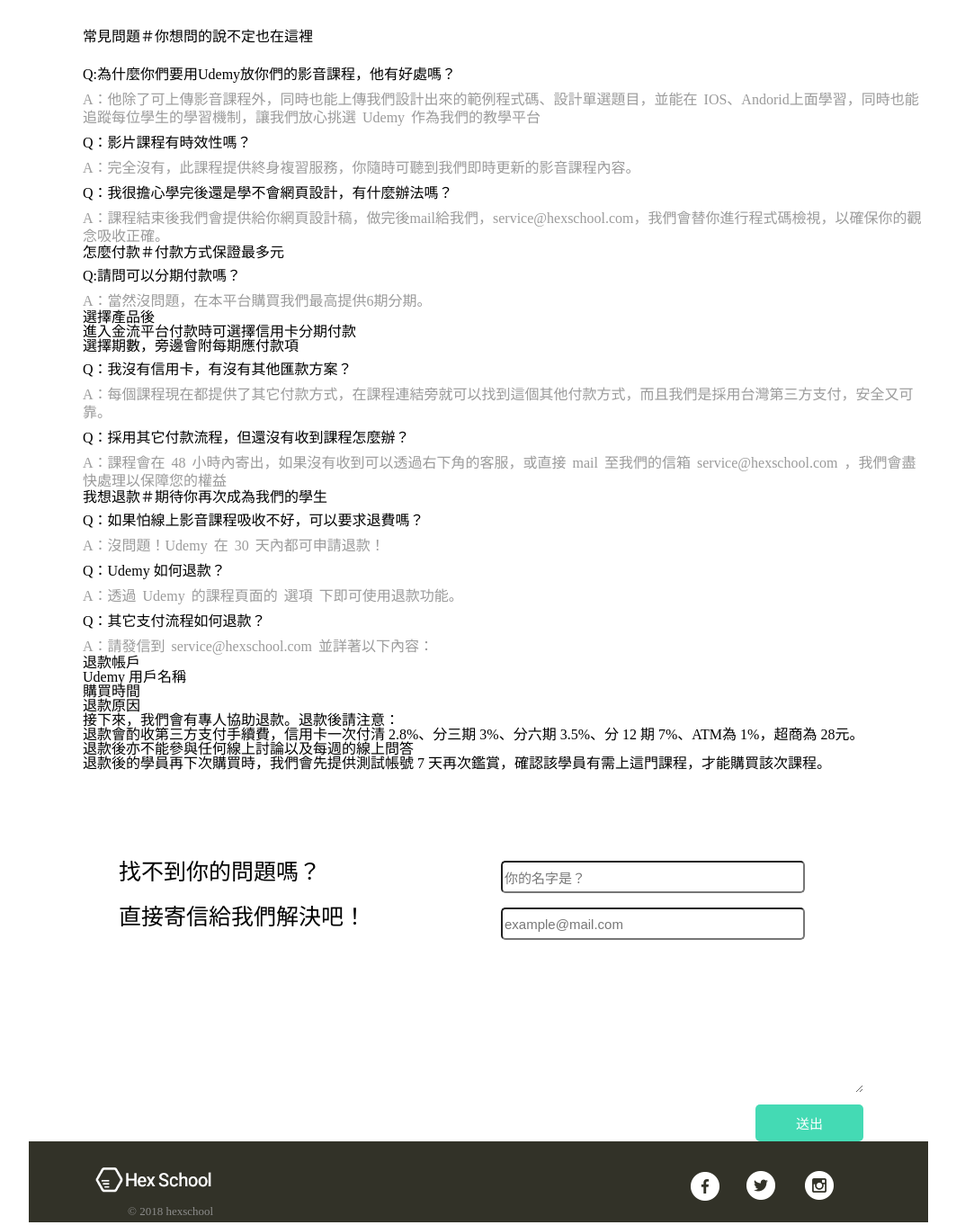
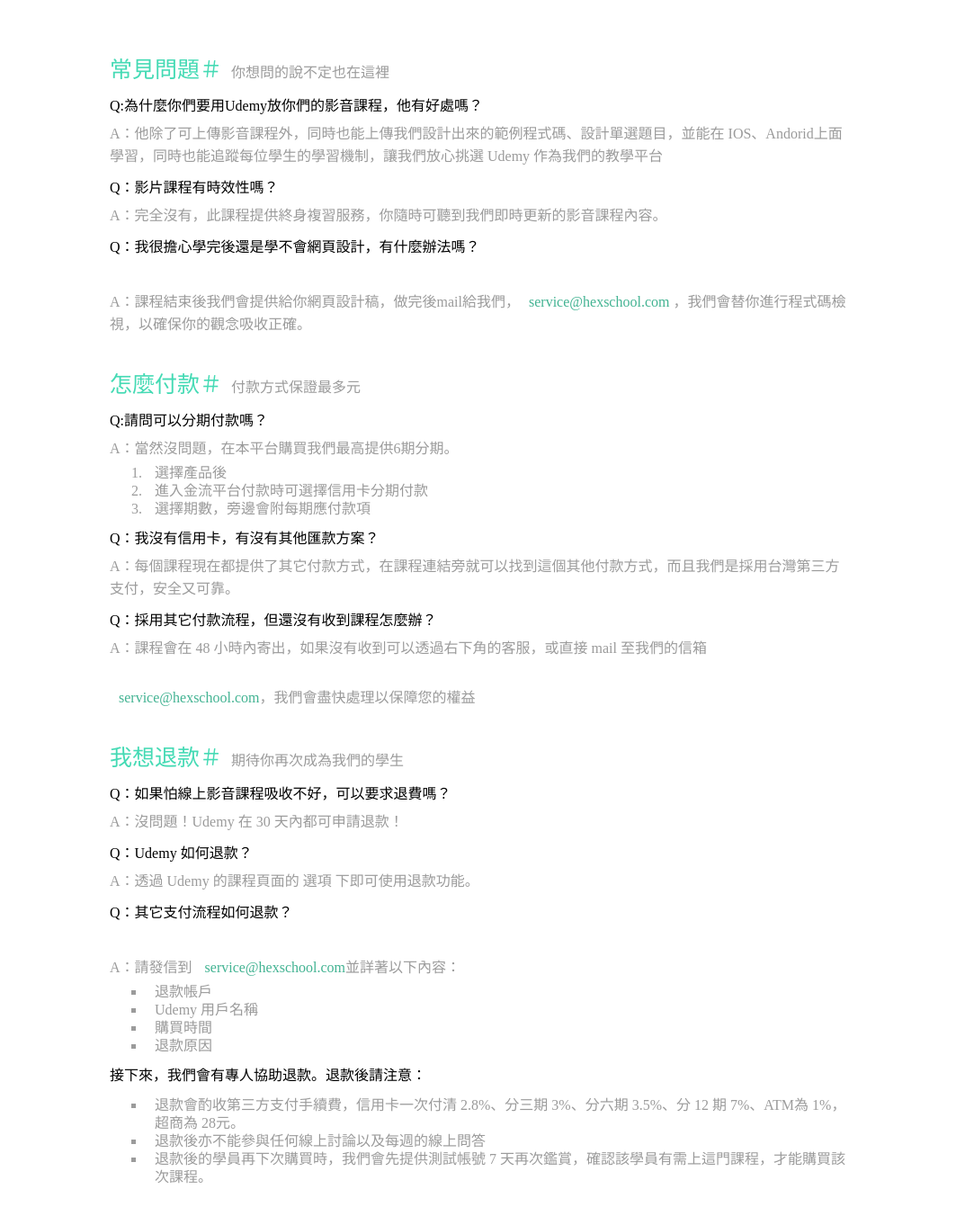
Before and after one commit to serenanamee/HexHtmlAssignment, a plain HTML site: page faq.html in a window 1280 px wide. Shown: the part 583-1945 px from the top of the page at 90% size, without its empty margins (108-1171 px from the left). Drawn offline with Linux system fonts and the light colour scheme.

Commit message:
edit css

```diff
--- a/faq.html
+++ b/faq.html
@@ -27,55 +27,57 @@
 			</div>
 		</div>
 		<div class="clearfix"></div>
-		<div class="content">
-			<div class="course">
-				<h3>常見問題＃<span>你想問的說不定也在這裡</span></h3><br>
+		<div class="content1">
+			<div class="course1">
+				<h3>常見問題＃<span>你想問的說不定也在這裡</span></h3>
 				<div class="clearfix"></div>
 				<h4>Q:為什麼你們要用Udemy放你們的影音課程，他有好處嗎？</h4>
-				<p>A：他除了可上傳影音課程外，同時也能上傳我們設計出來的範例程式碼、設計單選題目，並能在 IOS、Andorid上面學習，同時也能追蹤每位學生的學習機制，讓我們放心挑選 Udemy 作為我們的教學平台</p>
+				<h6>A：他除了可上傳影音課程外，同時也能上傳我們設計出來的範例程式碼、設計單選題目，並能在 IOS、Andorid上面學習，同時也能追蹤每位學生的學習機制，讓我們放心挑選 Udemy 作為我們的教學平台</h6>
 				<h4>Q：影片課程有時效性嗎？</h4>
-				<p>A：完全沒有，此課程提供終身複習服務，你隨時可聽到我們即時更新的影音課程內容。</p>
+				<h6>A：完全沒有，此課程提供終身複習服務，你隨時可聽到我們即時更新的影音課程內容。</h6>
 				<h4>Q：我很擔心學完後還是學不會網頁設計，有什麼辦法嗎？</h4>
-				<p>A：課程結束後我們會提供給你網頁設計稿，做完後mail給我們，service@hexschool.com，我們會替你進行程式碼檢視，以確保你的觀念吸收正確。</p><br>
+				<h6>A：課程結束後我們會提供給你網頁設計稿，做完後mail給我們，<span class="color">service@hexschool.com</span>
+				，我們會替你進行程式碼檢視，以確保你的觀念吸收正確。</h6>
 				<h3>怎麼付款＃<span>付款方式保證最多元</span></h3>
 				<div class="clearfix"></div>
 				<h4>Q:請問可以分期付款嗎？</h4>
-				<p>A：當然沒問題，在本平台購買我們最高提供6期分期。</p>
-				<ul>
+				<h6>A：當然沒問題，在本平台購買我們最高提供6期分期。</h6>
+				<ol>
 					<li>選擇產品後</li>
 					<li>進入金流平台付款時可選擇信用卡分期付款</li>
 					<li>選擇期數，旁邊會附每期應付款項</li>
-				</ul>
+				</ol>
 				<h4>Q：我沒有信用卡，有沒有其他匯款方案？</h4>
-				<p>A：每個課程現在都提供了其它付款方式，在課程連結旁就可以找到這個其他付款方式，而且我們是採用台灣第三方支付，安全又可靠。</p>
+				<h6>A：每個課程現在都提供了其它付款方式，在課程連結旁就可以找到這個其他付款方式，而且我們是採用台灣第三方支付，安全又可靠。</h6>
 
 				<h4>Q：採用其它付款流程，但還沒有收到課程怎麼辦？</h4>
-				<p>A：課程會在 48 小時內寄出，如果沒有收到可以透過右下角的客服，或直接 mail 至我們的信箱 service@hexschool.com ，我們會盡快處理以保障您的權益</p><br>
+				<h6>A：課程會在 48 小時內寄出，如果沒有收到可以透過右下角的客服，或直接 mail 至我們的信箱<span class="color">service@hexschool.com</span>，我們會盡快處理以保障您的權益</h6>
 				<h3>我想退款＃<span>期待你再次成為我們的學生</span></h3>
 				<div class="clearfix"></div>
 				<h4>Q：如果怕線上影音課程吸收不好，可以要求退費嗎？</h4>
-				<p>A：沒問題！Udemy 在 30 天內都可申請退款！</p>
+				<h6>A：沒問題！Udemy 在 30 天內都可申請退款！</h6>
 				<h4>Q：Udemy 如何退款？</h4>
-				<p>A：透過 Udemy 的課程頁面的 選項 下即可使用退款功能。</p>
+				<h6>A：透過 Udemy 的課程頁面的 選項 下即可使用退款功能。</h6>
 				<h4>Q：其它支付流程如何退款？</h4>
-				<p>A：請發信到 service@hexschool.com 並詳著以下內容：</p>
-				<ol>
+				<h6>A：請發信到 <span class="color">service@hexschool.com </span>並詳著以下內容：</h6>
+				<ul>
 					<li>退款帳戶</li>
 					<li>Udemy 用戶名稱</li>
 					<li>購買時間</li>
 					<li>退款原因</li>
-				</ol>
-				<h5>接下來，我們會有專人協助退款。退款後請注意：</h5>
-				<ol>
+				</ul>
+				<h4>接下來，我們會有專人協助退款。退款後請注意：</h4>
+				<ul>
 					<li>退款會酌收第三方支付手續費，信用卡一次付清 2.8%、分三期 3%、分六期 3.5%、分 12 期 7%、ATM為 1%，超商為 28元。</li>
 					<li>退款後亦不能參與任何線上討論以及每週的線上問答</li>
 					<li>退款後的學員再下次購買時，我們會先提供測試帳號 7 天再次鑑賞，確認該學員有需上這門課程，才能購買該次課程。</li>
-				</ol>
+				</ul>
 			</div>
-			<div class="info2">
+				</div>
+				<div class="info">
 				<div class="infotext">
 					<p>找不到你的問題嗎？</p><br>
-					<p>直接寄信給我們解決吧！</p>
+					<p>直接寫信給我們解決吧！</p>
 				</div>
 				<div class="infodetail">
 					<div class="input-wrapper">
@@ -84,14 +86,11 @@
 						<div class="input-wrapper">
 							<input class="email-input" type="text" value="example@mail.com"></div>
 							<br>
-							<textarea rows="10"  cols="48"></textarea>
-							<br>
 							<input class="submit" type="submit" value="送出">
 						</div>
 					</div>
 
 					<div class="clearfix"></div>
-				</div>
 				<div class="footer">
 					<div class="footer-logo">
 						<img src="img/footer-logo.png" alt="">
```
Also changed, not shown: all.css.
